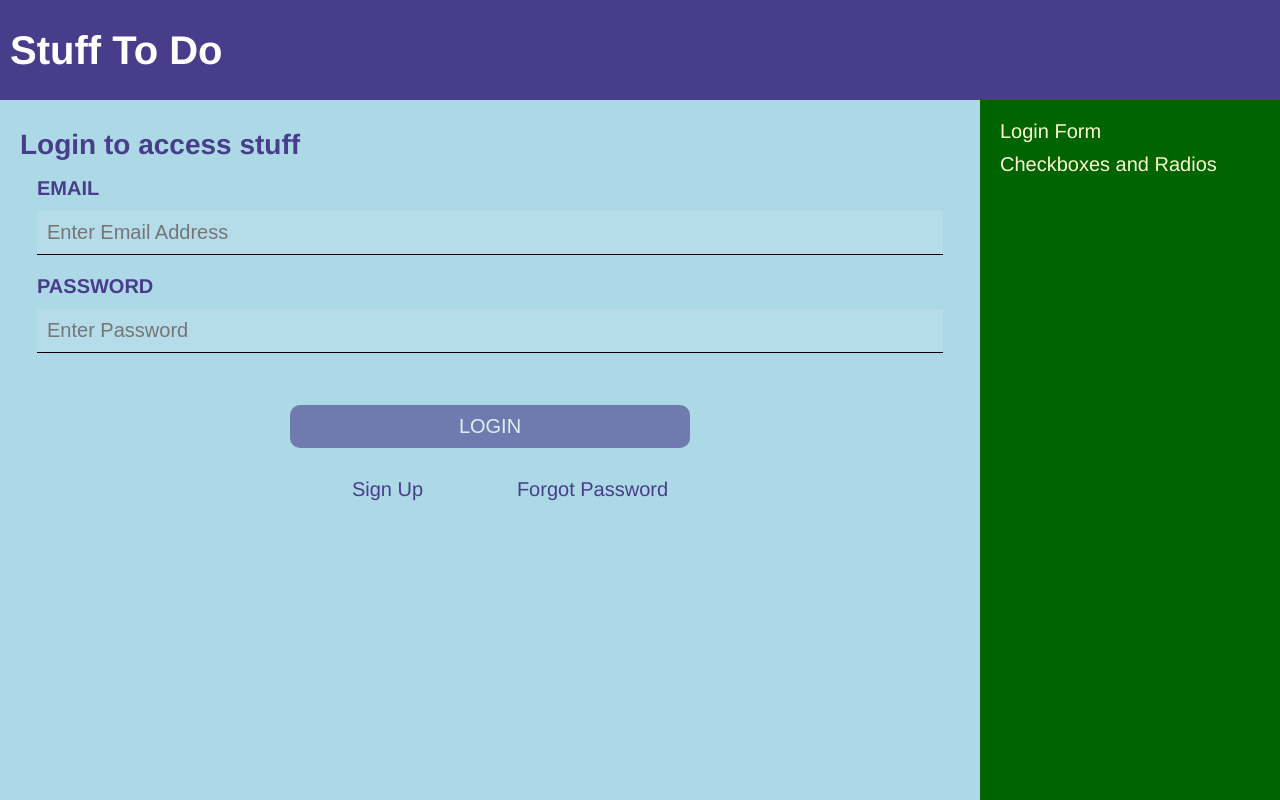
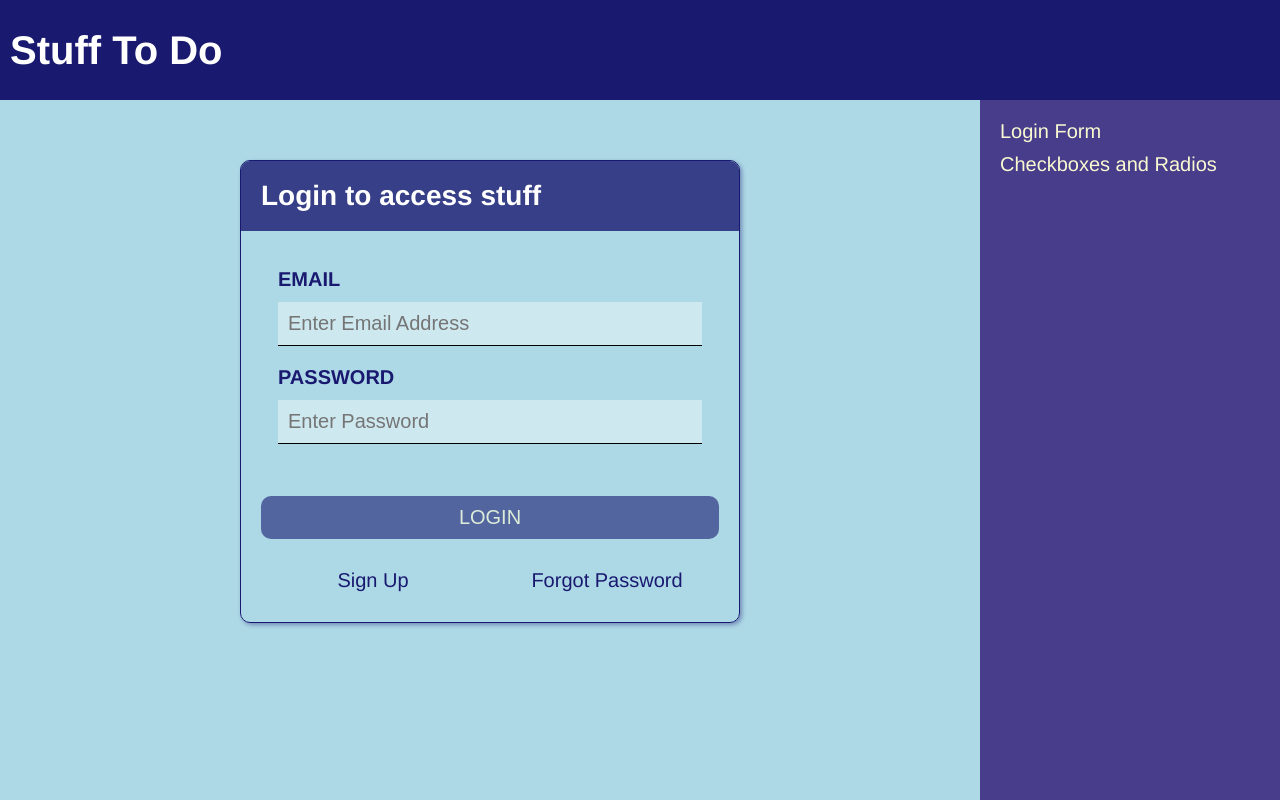
Before and after one commit to khayden73/form-samples, a React (Create React App) app: page /login in a window 1280 px wide. Built offline with nearby package versions, Linux system fonts and the light colour scheme.

Commit message:
some style updates

```diff
--- a/src/App.js
+++ b/src/App.js
@@ -15,7 +15,8 @@ function App() {
                             <LoginForm />
                         </Route>
                         <Route path="/checks">
-                            <p>Check Please</p>
+                            <h2>Check Please</h2>
+                            <p>example not created yet</p>
                         </Route>
                     </Switch>
                 </main>
--- a/src/App.scss
+++ b/src/App.scss
@@ -1,13 +1,30 @@
 @use "./scss/base" as *;
+@use "./scss/placeholders" as *;
 
 .App {
+    --columns: 1fr;
+    --rows: auto auto 1fr;
+    --nav-row: 2;
     width: 100%;
     min-height: 100vh;
     display: grid;
-    grid-template-columns: 1fr minmax(100px, 300px);
-    grid-template-rows: auto 1fr;
+    grid-template-columns: var(--columns);
+    grid-template-rows: var(--rows);
+
+    @media screen and (min-width: 800px) {
+        --columns: 1fr minmax(100px, 300px);
+        --rows: auto 1fr;
+        --nav-row: unset;
+    }
+
+    nav {
+        @extend %flex-column;
+        grid-row: var(--nav-row);
+    }
 
     main {
+        @extend %flex-column;
+        align-items: center;
         padding: 2rem;
     }
 }
--- a/src/components/LoginForm.module.scss
+++ b/src/components/LoginForm.module.scss
@@ -1,9 +1,24 @@
+@use "../scss/placeholders" as *;
+
 .login-form {
-    display: flex;
-    flex-direction: column;
+    @extend %flex-column;
+    border: 1px solid var(--primary-color-1);
+    border-radius: 1rem;
+    box-shadow: 2px 2px 4px rgba(midnightblue, 0.4);
+    margin-top: 4rem;
+    max-width: 50rem;
+    overflow: hidden;
+    width: 100%;
+
+    header {
+        background-color: rgba(midnightblue, 0.8);
+        padding: 1rem 2rem;
+        color: white;
+    }
 
     form {
-        @extend .login-form;
+        @extend %flex-column;
+        padding: 3rem 2rem;
     }
 }
 
@@ -30,10 +45,10 @@ input {
     font-size: 2rem;
     border: none;
     border-bottom: 1px solid currentColor;
-    background-color: rgba(white, 0.1);
+    background-color: rgba(white, 0.4);
 
     &:focus {
-        background-color: rgba(white, 0.3);
+        background-color: rgba(white, 0.6);
     }
 
     /*&[data-validated=true] {
@@ -55,7 +70,6 @@ input {
     grid-gap: 3rem 1rem;
     justify-items: center;
     width: 100%;
-    max-width: 40rem;
     align-self: center;
     margin-top: 4rem;
 
@@ -65,8 +79,8 @@ input {
         padding: 1rem;
         font-size: 2rem;
         text-transform: uppercase;
-        background-color: darkslateblue;
-        color: white;
+        background-color: var(--primary-color-1);
+        color: var(--secondary-color-2);
         border: none;
         border-radius: 1rem;
         cursor: pointer;
@@ -75,6 +89,11 @@ input {
             opacity: 0.6;
             cursor: not-allowed;
         }
+
+        &:hover,
+        &:active {
+            background-color: var(--secondary-color-1);
+        }
     }
 
 }
--- a/src/components/PageHeader.module.scss
+++ b/src/components/PageHeader.module.scss
@@ -1,6 +1,6 @@
 .page-header {
-    background-color: darkslateblue;
-    color: #ffffff;
+    background-color: var(--primary-color-1);
+    color: var(--primary-color-3);
     grid-column: 1 / -1;
     padding: 2rem 1rem;
 }
--- a/src/components/SiteNav.module.scss
+++ b/src/components/SiteNav.module.scss
@@ -1,6 +1,6 @@
 .site-nav {
-    background-color: darkgreen;
-    color: lightgoldenrodyellow;
+    background-color: var(--secondary-color-1);
+    color: var(--secondary-color-2);
     padding: 2rem;
 
     ul {
--- a/src/scss/_base.scss
+++ b/src/scss/_base.scss
@@ -1,3 +1,5 @@
+@use "custom-props" as *;
+
 html {
     font-size: 10px;
 }
@@ -8,9 +10,8 @@ body {
     position: relative;
     margin: 0;
     padding: 0;
-    //line-height: 1.6;
-    background-color: lightblue;
-    color: darkslateblue;
+    background-color: var(--primary-color-2);
+    color: var(--primary-color-1);
 }
 
 * {
--- a/src/scss/_custom-props.scss
+++ b/src/scss/_custom-props.scss
@@ -0,0 +1,7 @@
+:root {
+    --primary-color-1: midnightblue;
+    --primary-color-2: lightblue;
+    --primary-color-3: white;
+    --secondary-color-1: darkslateblue;
+    --secondary-color-2: lightgoldenrodyellow;
+}
--- a/src/scss/_placeholders.scss
+++ b/src/scss/_placeholders.scss
@@ -0,0 +1,5 @@
+
+%flex-column {
+    display: flex;
+    flex-direction: column;
+}
```
